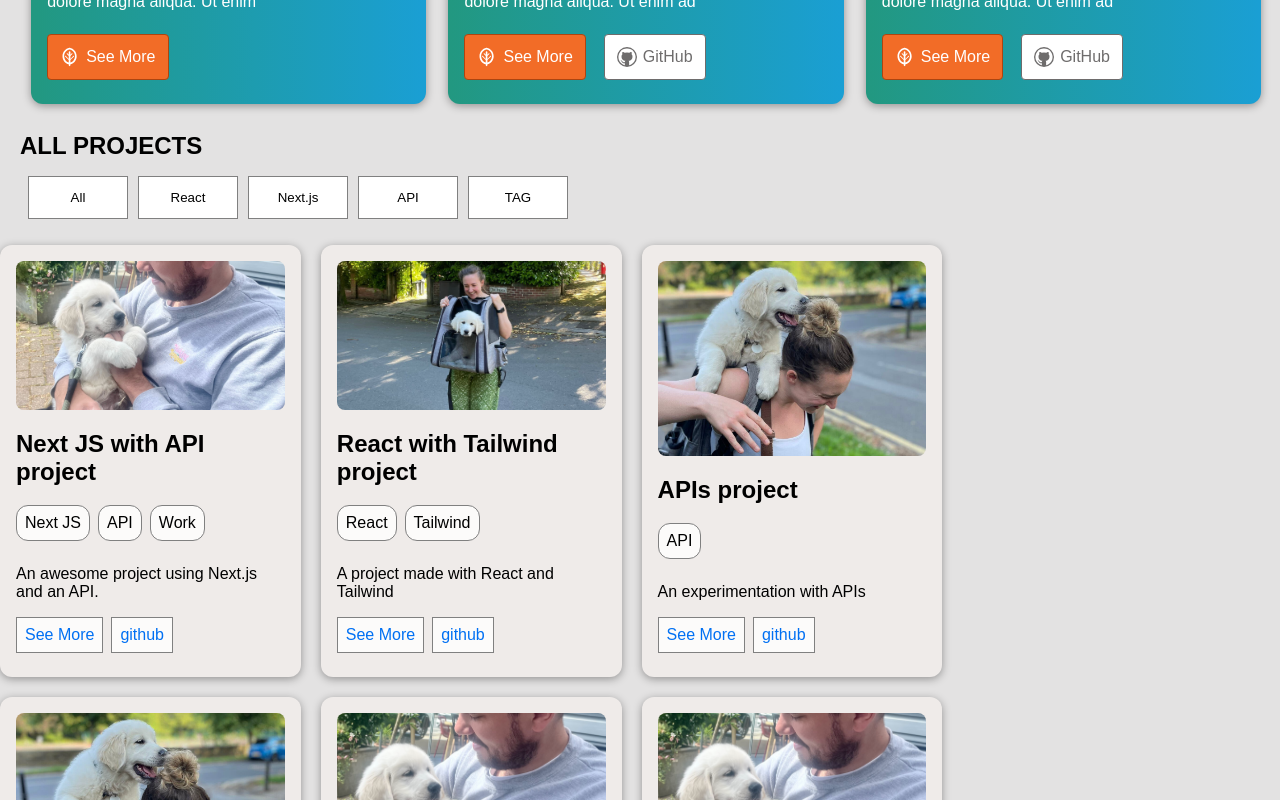
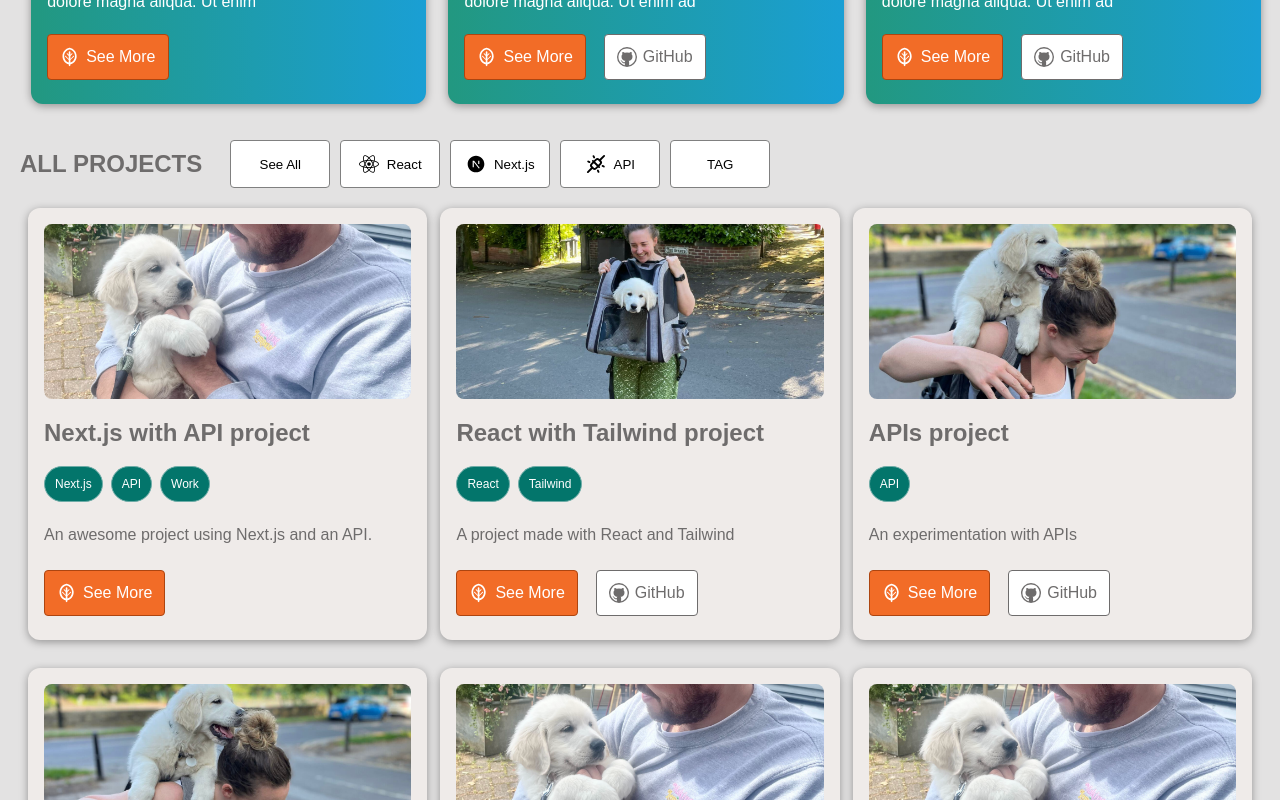
Before and after one commit to Sarahmhackett/sarah-hackett-projects, a Next.js app: page / in a window 1280 px wide. Shown: the part 680-1480 px from the top of the page. Built offline with nearby package versions, Linux system fonts and the light colour scheme; a web font is replaced by a local one.

Commit message:
styling updates following prod design review

```diff
--- a/app/components/HomepageCard.module.css
+++ b/app/components/HomepageCard.module.css
@@ -5,8 +5,13 @@
     padding-top: 20px;
 }
 
+.titleContainer {
+  display: flex;
+  align-items: center;
+}
+
 .h2 {
-  color: black;
+  color: #6E6C6C;
   margin: 0;
   padding: 0;
   margin-left: 20px;
@@ -14,16 +19,21 @@
 
 .filterButtons {
   display: flex;
-  margin: 16px 0 16px 0;
+  margin: 8px 0 8px 0;
   margin-left: 28px;
 }
 
 .filterButtons button {
   background-color: white;
   border: 1px solid grey;
+  border-radius: 4px;
   padding: 1em;
   margin-right: 10px;
   width: 100px;
+  display: flex;
+  align-items: center;
+  justify-content: center;
+
 }
 
 .filterButtons button:hover {
@@ -56,19 +66,23 @@
 .cardscontainer {
     display: flex;
     flex-wrap: wrap;
+    justify-content: space-between;
+    margin-left: 28px;
+    margin-right: 28px;
 }
 
 .cards {
+  display: flex;
+  flex-direction: column;
   width: 100%;
   height: 400px;
-    margin: 10px 20px 10px 0;
+  margin: 10px 40px 10px 0;
   border-radius: 12px;
   padding: 1rem;
+  color: #6E6C6C;
   background-color: #efebe9;
   box-shadow: 0 2px 8px rgba(0, 0, 0, 0.354);
   transition: transform 0.2s ease;
-    display: flex;
-    flex-direction: column;
 }
 
 .imageWrapper {
@@ -91,30 +105,84 @@
 }
 
 .tags li {
-    background-color: rgba(255, 255, 255, 0.797);
-    border: 1px solid grey;
-    border-radius: 12px;
-    padding: 8px;
+  background-color: #03756B;
+  border: 1px solid #6EACA7;
+  border-radius: 20px;
+  padding: 10px;
+  color:#ffffff;
+  font-size: 12px;
 }
 
 .links {
   list-style: none;
   padding: 0;
   margin: 0;
+  margin-top: 10px;
   display: flex;
   gap: 0.5rem;
 }
 
-  .links li {
-    background-color: rgba(255, 255, 255, 0.797);
-    border: 1px solid grey;
-    padding: 8px;
+.seeMore {
+  color: rgb(255, 255, 255);
+  background-color: #F26C27;
+  border: 1px solid #AD4510;
+  padding: 12px 12px 12px 12px;
+  margin-right: 10px;
+  display: flex;
+  align-items: center;
+  border-radius: 4px;
 }
 
+.gitHub {
+color: #6E6C6C;
+background-color: #ffffff;
+border: 1px solid #6E6C6C;
+padding: 12px 12px 12px 12px;
+margin-right: 10px;
+display: flex;
+align-items: center;
+border-radius: 4px;
+}
+
+.nogitHubUrl {
+  display: none;
+}
+
+
+
+
 @media (min-width: 768px) {
+  .cardscontainer {
+    display: flex;
+    flex-wrap: wrap;
+    justify-content: space-between;
+    margin-left: 28px;
+    margin-right: 28px;
+  }
+
 .cards {
-        width: 21%;
+  width: 30%;
+  margin: 12px 0 16px 0;
+  display: flex;
+  justify-content: space-between;
 }
+
+
+
+  /* .cards {
+      width: 100%;
+      height: 400px;
+      margin: 10px 40px 10px 0;
+      border-radius: 12px;
+      padding: 1rem;
+      background-color: #efebe9;
+      box-shadow: 0 2px 8px rgba(0, 0, 0, 0.354);
+      transition: transform 0.2s ease;
+      display: flex;
+      flex-direction: column;
+    } */
+
+
   }
 
 
--- a/app/components/HomepageCards.tsx
+++ b/app/components/HomepageCards.tsx
@@ -3,6 +3,11 @@ import Link from "next/link";
 import Image from "next/image";
 import { projects } from "../data/projects";
 import styles from "./HomepageCard.module.css";
+import { RiNextjsFill } from "react-icons/ri";
+import { FaReact } from "react-icons/fa";
+import { PiPlugsConnectedBold } from "react-icons/pi";
+import { TiLeaf } from "react-icons/ti";
+import { VscGithub } from "react-icons/vsc";
 
 export default function HomepageCards() {
   const [selectedTag, setSelectedTag] = useState<string | null>(null);
@@ -13,30 +18,34 @@ export default function HomepageCards() {
 
   return (
     <div className={styles.container}>
+      <div className={styles.titleContainer}>
         <h2 className={styles.h2}>ALL PROJECTS</h2>
         <div className={styles.filterButtons}>
           <button
             className={styles.filterButtonAll}
             onClick={() => setSelectedTag(null)}
           >
-          All
+            See All
           </button>
           <button
             className={styles.filterButtonReact}
             onClick={() => setSelectedTag("React")}
           >
+            <FaReact style={{ marginRight: "8px" }} size={20} />
             React
           </button>
           <button
             className={styles.filterButtonNextJS}
-          onClick={() => setSelectedTag("Next JS")}
+            onClick={() => setSelectedTag("Next.js")}
           >
+            <RiNextjsFill style={{ marginRight: "8px" }} size={20} />
             Next.js
           </button>
           <button
             className={styles.filterButtonAPI}
             onClick={() => setSelectedTag("API")}
           >
+            <PiPlugsConnectedBold style={{ marginRight: "8px" }} size={20} />
             API
           </button>
           <button
@@ -45,6 +54,7 @@ export default function HomepageCards() {
           >
             TAG
           </button>
+        </div>
       </div>
 
       <div className={styles.cardscontainer}>
@@ -70,10 +80,21 @@ export default function HomepageCards() {
             <p>{project.shortDescription}</p>
             <ul className={styles.links}>
               <li>
-                <Link href={project.url}>See More</Link>
+                <Link className={styles.seeMore} href={project.url}>
+                  <TiLeaf style={{ marginRight: "6px" }} size={20} />
+                  See More
+                </Link>
               </li>
               <li>
-                <Link href={project.githubUrl}>github</Link>
+                <Link
+                  className={
+                    project.githubUrl ? styles.gitHub : styles.nogitHubUrl
+                  }
+                  href={project.githubUrl}
+                >
+                  <VscGithub style={{ marginRight: "6px" }} size={20} />
+                  GitHub
+                </Link>
               </li>
             </ul>
           </div>
--- a/app/data/projects.ts
+++ b/app/data/projects.ts
@@ -11,12 +11,12 @@ export type Project = {
 export const projects: Project[] = [
   {
     id: "project-1",
-    name: "Next JS with API project",
+    name: "Next.js with API project",
     url: "/projects/project-1",
     homepageImage: "/images/project-1.png",
-    tags: ["Next JS", "API", "Work"],
+    tags: ["Next.js", "API", "Work"],
     shortDescription: "An awesome project using Next.js and an API.",
-    githubUrl: "www.urlhere.com",
+    githubUrl: "",
   },
   {
     id: "project-2",
--- a/app/home.module.css
+++ b/app/home.module.css
@@ -3,6 +3,7 @@
 .heading {
   display: flex;
   align-items: center;
+  justify-content: space-between;
   margin-left: 28px;
 }
 
@@ -20,7 +21,7 @@
 }
 
 .introText {
-  margin-left: 80px;
+  margin-right: 42px;
   padding-bottom: 20px;
   font-size: 14px;
 }
```
Lines whose indentation alone changed are shown as unchanged.
